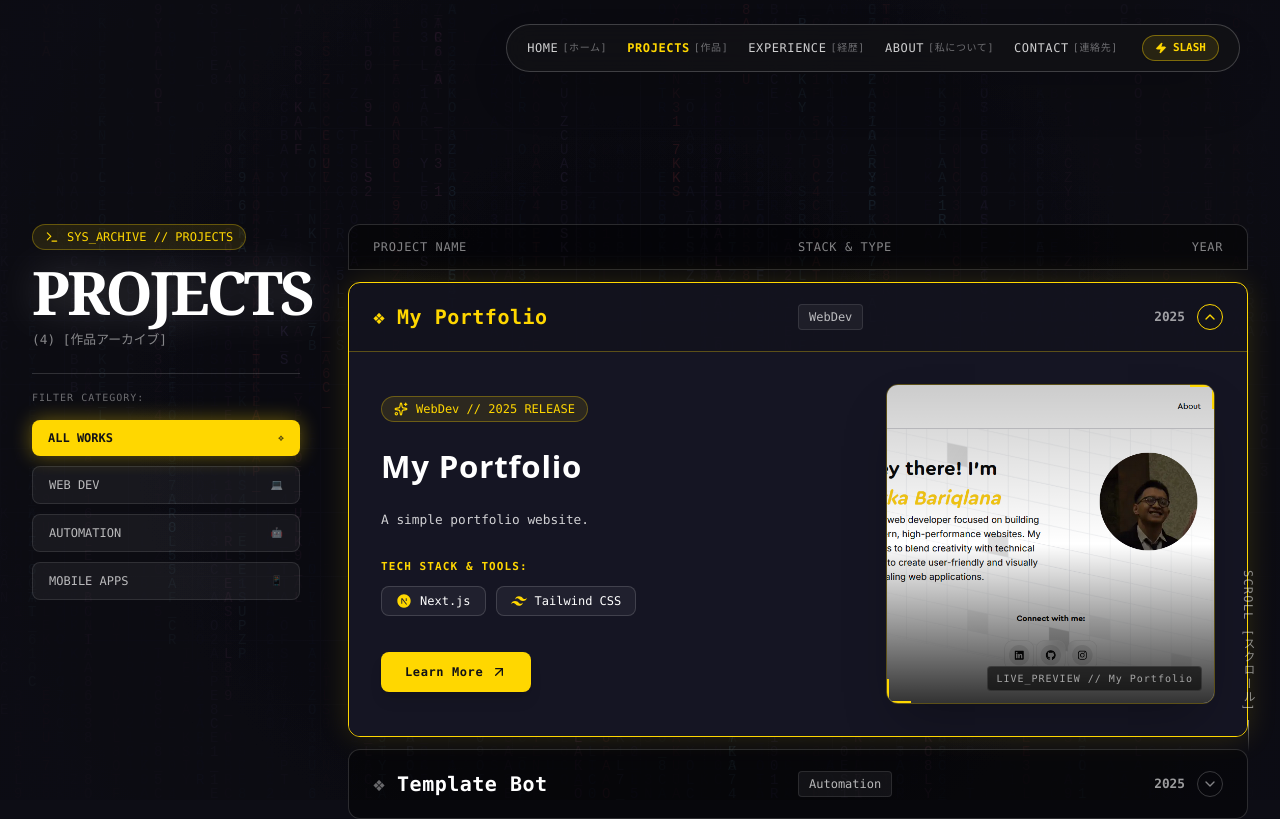
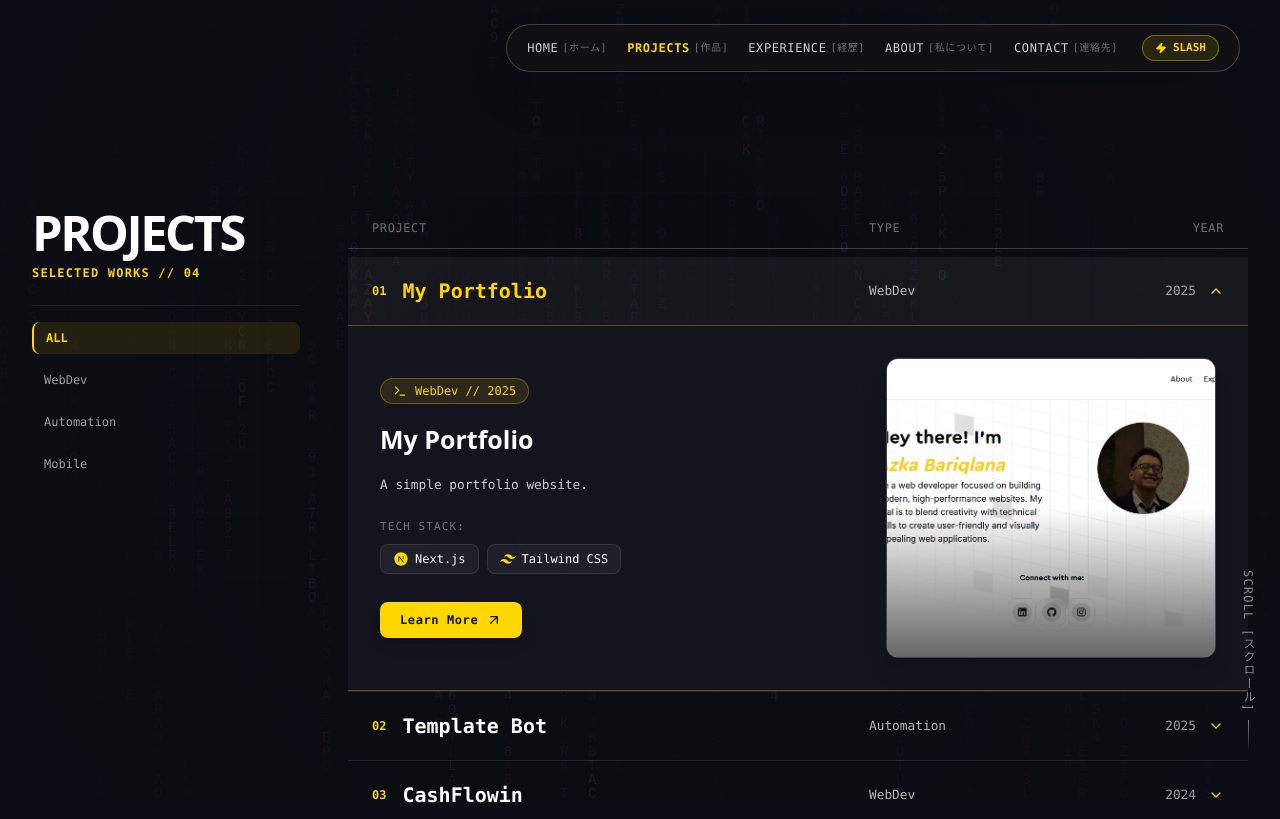
Before and after one commit to azkbrqlna/portofolio, a Next.js app: page /projects in a window 1280 px wide. Shown: the top 819 px of the page. Built offline with nearby package versions, Linux system fonts and the light colour scheme.

Commit message:
feat: refine Projects page UI with clean numbers 01-04 and remove raw emojis/symbols

```diff
--- a/src/app/portofolio/Project.jsx
+++ b/src/app/portofolio/Project.jsx
@@ -5,7 +5,6 @@ import Image from "next/image";
 import Link from "next/link";
 import { motion, AnimatePresence } from "framer-motion";
 import projectsData from "@/app/data/projects.json";
-import CyberMatrixBackground from "@/components/ui/CyberMatrixBackground";
 import { FaNodeJs } from "react-icons/fa";
 import {
   RiFirebaseFill,
@@ -14,7 +13,7 @@ import {
   RiFlutterFill,
 } from "react-icons/ri";
 import { SiShadcnui, SiSocketdotio } from "react-icons/si";
-import { ChevronDown, ArrowUpRight, Sparkles, FolderGit2, Terminal, Code } from "lucide-react";
+import { ChevronDown, ArrowUpRight, Terminal } from "lucide-react";
 
 const iconMap = {
   FaNodeJs,
@@ -46,12 +45,7 @@ export default function Projects() {
   const [activeCategory, setActiveCategory] = useState("ALL");
   const [expandedIndex, setExpandedIndex] = useState(0); // Default open first project
 
-  const categories = [
-    { id: "ALL", label: "ALL WORKS", icon: "❖" },
-    { id: "WebDev", label: "WEB DEV", icon: "💻" },
-    { id: "Automation", label: "AUTOMATION", icon: "🤖" },
-    { id: "Mobile", label: "MOBILE APPS", icon: "📱" },
-  ];
+  const categories = ["ALL", "WebDev", "Automation", "Mobile"];
 
   const filteredProjects = projectsData.filter((p) => {
     if (activeCategory === "ALL") return true;
@@ -64,11 +58,7 @@ export default function Projects() {
   };
 
   return (
-    <>
-      {/* Background Matrix Canvas */}
-      <CyberMatrixBackground />
-
-      <section id="projects" className="relative z-10 pt-28 md:pt-32 pb-16 min-h-screen font-sans select-none">
+    <section id="projects" className="pt-24 md:pt-28 pb-16 min-h-screen font-sans select-none">
       <div className="max-w-[1450px] mx-auto px-4 sm:px-6 lg:px-8">
 
         {/* Main 2-Column Archive Layout */}
@@ -77,101 +67,82 @@ export default function Projects() {
           {/* Left Sidebar: Title & Category Filters */}
           <div className="lg:col-span-3 space-y-6">
             <div>
-                <div className="inline-flex items-center gap-2 px-3 py-1 rounded-full bg-[#ffd700]/10 border border-[#ffd700]/30 text-[#ffd700] text-xs font-mono mb-3">
-                  <Terminal className="w-3.5 h-3.5" />
-                  <span>SYS_ARCHIVE // PROJECTS</span>
-                </div>
-                <h1 className="text-4xl sm:text-5xl lg:text-6xl font-black text-white tracking-tighter uppercase font-serif leading-none drop-shadow-[0_0_20px_rgba(255,255,255,0.2)]">
+              <h1 className="text-3xl sm:text-4xl lg:text-5xl font-black text-white tracking-tighter uppercase font-sans leading-none">
                 PROJECTS
               </h1>
-                <div className="text-sm font-mono text-white/50 mt-2">
-                  ({filteredProjects.length}) [作品アーカイブ]
+              <div className="text-xs font-mono text-[#ffd700] mt-2 font-bold tracking-widest uppercase">
+                SELECTED WORKS // 0{filteredProjects.length}
               </div>
             </div>
 
             {/* Category Filter Links */}
-              <div className="flex flex-col space-y-2.5 font-mono text-xs pt-4 border-t border-white/15">
-                <span className="text-[10px] text-white/40 uppercase tracking-widest block mb-1">
-                  FILTER CATEGORY:
-                </span>
+            <div className="flex flex-col space-y-2.5 font-mono text-xs pt-4 border-t border-white/10">
               {categories.map((cat) => (
                 <button
-                    key={cat.id}
+                  key={cat}
                   onClick={() => {
-                      setActiveCategory(cat.id);
+                    setActiveCategory(cat);
                     setExpandedIndex(0);
                   }}
-                    className={`flex items-center justify-between transition-all py-2.5 px-4 rounded-lg text-left ${
-                      activeCategory === cat.id
-                        ? "text-[#111116] font-bold bg-[#ffd700] shadow-[0_0_20px_rgba(255,215,0,0.4)]"
-                        : "text-white/70 hover:text-white bg-white/5 hover:bg-white/10 border border-white/10"
+                  className={`text-left transition-all py-2 px-3 rounded-lg ${
+                    activeCategory === cat
+                      ? "text-[#ffd700] font-bold bg-[#ffd700]/10 border-l-2 border-[#ffd700]"
+                      : "text-white/60 hover:text-white hover:bg-white/5"
                   }`}
                 >
-                    <span>{cat.label}</span>
-                    <span className="opacity-70 text-[10px]">{cat.icon}</span>
+                  {cat}
                 </button>
               ))}
             </div>
           </div>
 
           {/* Right Column: Interactive Accordion Table */}
-            <div className="lg:col-span-9 space-y-3">
+          <div className="lg:col-span-9 space-y-2">
 
             {/* Table Header Row */}
-              <div className="grid grid-cols-12 px-6 py-3.5 text-xs font-mono text-white/50 bg-black/40 border border-white/15 rounded-t-xl uppercase tracking-wider">
-                <div className="col-span-6 sm:col-span-6">PROJECT NAME</div>
-                <div className="col-span-3 sm:col-span-4">STACK & TYPE</div>
+            <div className="grid grid-cols-12 px-6 py-3 text-xs font-mono text-white/40 border-b border-white/20 uppercase tracking-wider">
+              <div className="col-span-6 sm:col-span-7">PROJECT</div>
+              <div className="col-span-3 sm:col-span-3">TYPE</div>
               <div className="col-span-3 sm:col-span-2 text-right">YEAR</div>
             </div>
 
             {/* Project List Items */}
-              <div className="space-y-3 font-mono">
+            <div className="divide-y divide-white/10 border-b border-white/10 font-mono">
               {filteredProjects.map((proj, idx) => {
                 const isExpanded = expandedIndex === idx;
                 const info = projectTypes[proj.name] || { type: "WebDev", year: "2025" };
                 const imageSrc = projectImages[proj.name] || "/images/cyberpunk_wide.png";
 
                 return (
-                    <div
-                      key={idx}
-                      className={`rounded-xl overflow-hidden border transition-all duration-300 ${
-                        isExpanded
-                          ? "border-[#ffd700] bg-[#14141f]/95 shadow-[0_0_30px_rgba(255,215,0,0.15)]"
-                          : "border-white/15 bg-black/40 hover:border-white/40 hover:bg-white/5"
-                      }`}
-                    >
+                  <div key={idx} className="transition-colors">
                     {/* Interactive List Item Row */}
                     <button
                       onClick={() => toggleExpand(idx)}
-                        className={`w-full grid grid-cols-12 items-center px-6 py-5 text-left transition-all ${
-                          isExpanded ? "text-[#ffd700]" : "text-white"
+                      className={`w-full grid grid-cols-12 items-center px-6 py-5 text-left transition-all hover:bg-white/5 ${
+                        isExpanded ? "bg-white/5 text-[#ffd700]" : "text-white"
                       }`}
                     >
-                        {/* Project Name + Icon */}
-                        <div className="col-span-6 sm:col-span-6 flex items-center gap-3 font-bold text-base sm:text-lg md:text-xl">
-                          <span className={`shrink-0 ${isExpanded ? "text-[#ffd700]" : "text-white/40"}`}>
-                            ❖
+                      {/* Project Number + Name */}
+                      <div className="col-span-6 sm:col-span-7 flex items-center gap-4 font-bold text-base sm:text-lg md:text-xl">
+                        <span className="text-xs font-mono text-[#ffd700] shrink-0 font-bold">
+                          0{idx + 1}
                         </span>
-                          <span className="truncate tracking-wide">{proj.name}</span>
+                        <span className="truncate">{proj.name}</span>
                       </div>
 
-                        {/* Type & Quick Tech Icons */}
-                        <div className="col-span-3 sm:col-span-4 flex items-center gap-3">
-                          <span className="text-xs px-2.5 py-1 rounded bg-white/5 border border-white/10 text-white/70">
+                      {/* Type */}
+                      <div className="col-span-3 sm:col-span-3 text-xs sm:text-sm text-white/70">
                         {info.type}
-                          </span>
                       </div>
 
                       {/* Year & Expand Arrow */}
                       <div className="col-span-3 sm:col-span-2 flex items-center justify-end gap-3 text-xs sm:text-sm text-white/60">
-                          <span className="font-semibold">{info.year}</span>
-                          <div className={`p-1 rounded-full border ${isExpanded ? "border-[#ffd700] text-[#ffd700]" : "border-white/20 text-white/50"}`}>
+                        <span>{info.year}</span>
                         <ChevronDown
-                              className={`w-4 h-4 transition-transform duration-300 ${
+                          className={`w-4 h-4 text-[#ffd700] transition-transform duration-300 ${
                             isExpanded ? "rotate-180" : ""
                           }`}
                         />
-                          </div>
                       </div>
                     </button>
 
@@ -183,18 +154,18 @@ export default function Projects() {
                           animate={{ opacity: 1, height: "auto" }}
                           exit={{ opacity: 0, height: 0 }}
                           transition={{ duration: 0.35, ease: "easeInOut" }}
-                            className="border-t border-[#ffd700]/30 bg-[#161624]/95"
+                          className="overflow-hidden bg-[#161622]/90 border-t border-b border-[#ffd700]/30"
                         >
-                            <div className="p-6 sm:p-8 grid grid-cols-1 lg:grid-cols-12 gap-8 items-center">
+                          <div className="p-8 grid grid-cols-1 lg:grid-cols-12 gap-8 items-center">
 
                             {/* Left Info Column inside Drawer */}
-                              <div className="lg:col-span-7 space-y-5">
+                            <div className="lg:col-span-7 space-y-4">
                               <div className="inline-flex items-center gap-2 px-3 py-1 rounded-full bg-[#ffd700]/10 border border-[#ffd700]/30 text-[#ffd700] text-xs font-mono">
-                                  <Sparkles className="w-3.5 h-3.5" />
-                                  <span>{info.type} // {info.year} RELEASE</span>
+                                <Terminal className="w-3.5 h-3.5" />
+                                <span>{info.type} // {info.year}</span>
                               </div>
 
-                                <h3 className="text-2xl sm:text-3xl font-bold text-white font-sans tracking-wide">
+                              <h3 className="text-2xl font-bold text-white font-sans">
                                 {proj.name}
                               </h3>
 
@@ -202,19 +173,19 @@ export default function Projects() {
                                 {proj.description}
                               </p>
 
-                                {/* Tech Stack Badges */}
+                              {/* Tech Stack Icons */}
                               {proj.icons && proj.icons.length > 0 && (
-                                  <div className="space-y-2.5 pt-2">
-                                    <span className="text-[11px] text-[#ffd700] uppercase tracking-widest block font-bold">
-                                      TECH STACK & TOOLS:
+                                <div className="space-y-2 pt-2">
+                                  <span className="text-[11px] text-white/40 uppercase tracking-widest block font-mono">
+                                    TECH STACK:
                                   </span>
-                                    <div className="flex flex-wrap gap-2.5">
+                                  <div className="flex flex-wrap gap-2">
                                     {proj.icons.map((ic, i) => {
                                       const Icon = iconMap[ic.icon];
                                       return (
                                         <div
                                           key={i}
-                                            className="flex items-center gap-2 px-3.5 py-1.5 bg-white/5 border border-white/15 rounded-lg text-xs text-white hover:border-[#ffd700] transition-colors"
+                                          className="flex items-center gap-1.5 px-3 py-1.5 bg-white/5 border border-white/10 rounded-lg text-xs text-white"
                                         >
                                           {Icon && <Icon className="w-4 h-4 text-[#ffd700]" />}
                                           <span>{ic.name}</span>
@@ -225,15 +196,15 @@ export default function Projects() {
                                 </div>
                               )}
 
-                                {/* Action Buttons */}
-                                <div className="pt-4 flex items-center gap-4 flex-wrap">
+                              {/* CTA Button */}
+                              <div className="pt-3">
                                 <Link
                                   href={proj.href}
                                   target="_blank"
                                   rel="noopener noreferrer"
-                                    className="inline-flex items-center gap-2 px-6 py-3 bg-[#ffd700] hover:bg-[#ffe033] text-[#111116] font-bold text-xs rounded-lg transition-all shadow-lg tracking-wider active:scale-95"
+                                  className="inline-flex items-center gap-2 px-5 py-2.5 bg-[#ffd700] text-[#111116] font-bold text-xs rounded-lg hover:bg-[#ffe033] transition-all shadow-lg tracking-wider font-mono"
                                 >
-                                    <span>{proj.cta || "LAUNCH LIVE DEMO"}</span>
+                                  <span>{proj.cta || "LAUNCH PROJECT"}</span>
                                   <ArrowUpRight className="w-4 h-4" />
                                 </Link>
                               </div>
@@ -241,22 +212,14 @@ export default function Projects() {
 
                             {/* Right Image Preview Column inside Drawer */}
                             <div className="lg:col-span-5">
-                                <div className="relative w-full h-[240px] sm:h-[280px] lg:h-[320px] rounded-xl overflow-hidden border border-[#ffd700]/30 group shadow-2xl">
-                                  {/* Cyber Corner Brackets */}
-                                  <div className="absolute top-0 right-0 w-6 h-6 border-t-2 border-r-2 border-[#ffd700] z-20" />
-                                  <div className="absolute bottom-0 left-0 w-6 h-6 border-b-2 border-l-2 border-[#ffd700] z-20" />
-
+                              <div className="relative w-full h-[240px] sm:h-[280px] lg:h-[300px] rounded-xl overflow-hidden border border-white/20 group shadow-xl">
                                 <Image
                                   src={imageSrc}
                                   alt={proj.name}
                                   fill
-                                    className="object-cover transition-transform duration-700 group-hover:scale-105"
+                                  className="object-cover transition-transform duration-500 group-hover:scale-105"
                                 />
-                                  <div className="absolute inset-0 bg-gradient-to-t from-black/80 via-transparent to-black/20 pointer-events-none" />
-
-                                  <div className="absolute bottom-3 right-3 z-20 text-[10px] font-mono text-white/60 tracking-widest bg-black/60 px-2 py-1 rounded backdrop-blur-sm border border-white/10">
-                                    LIVE_PREVIEW // {proj.name}
-                                  </div>
+                                <div className="absolute inset-0 bg-gradient-to-t from-black/60 via-transparent to-transparent pointer-events-none" />
                               </div>
                             </div>
 
@@ -281,6 +244,5 @@ export default function Projects() {
 
       </div>
     </section>
-    </>
   );
 }
```
Lines whose indentation alone changed are shown as unchanged.
